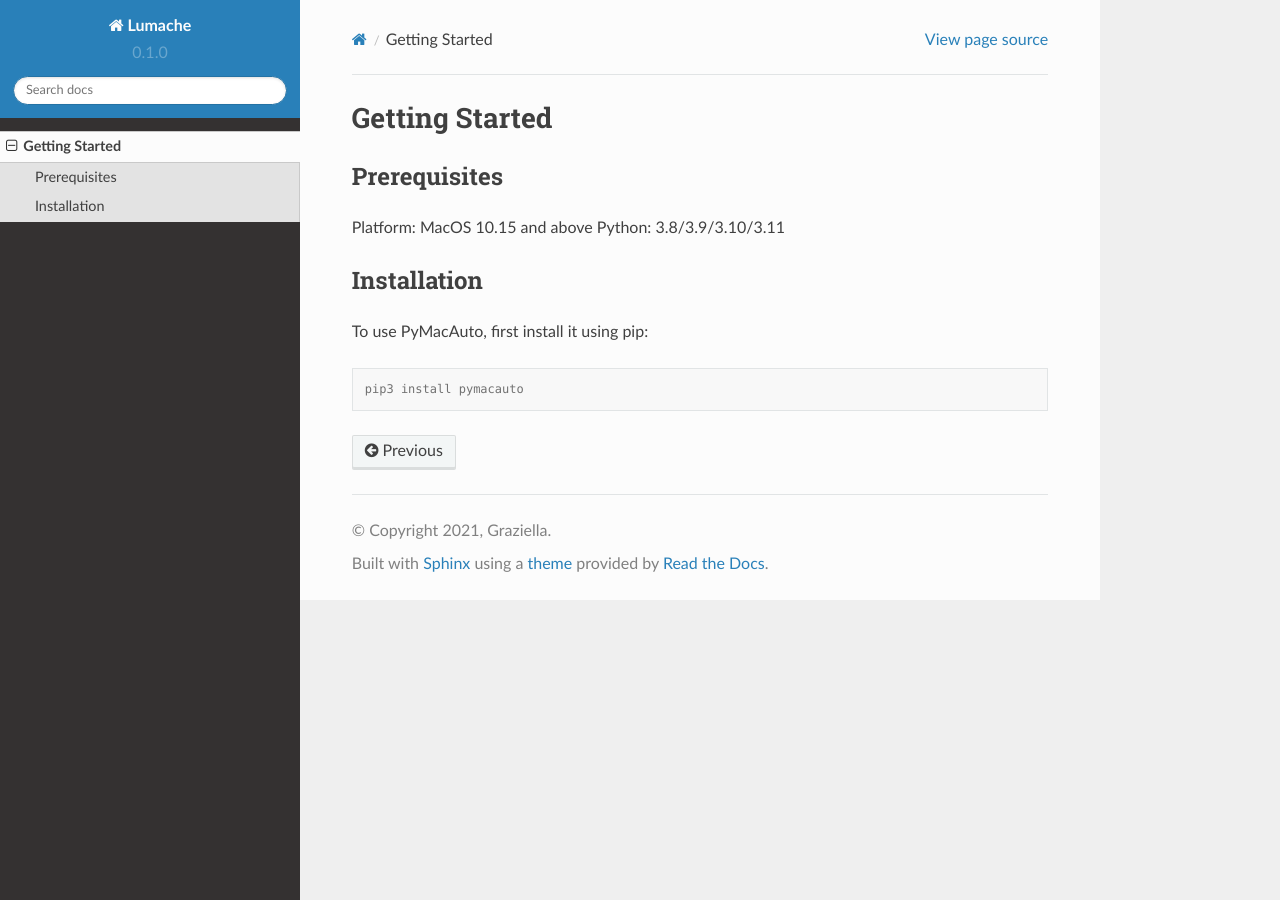
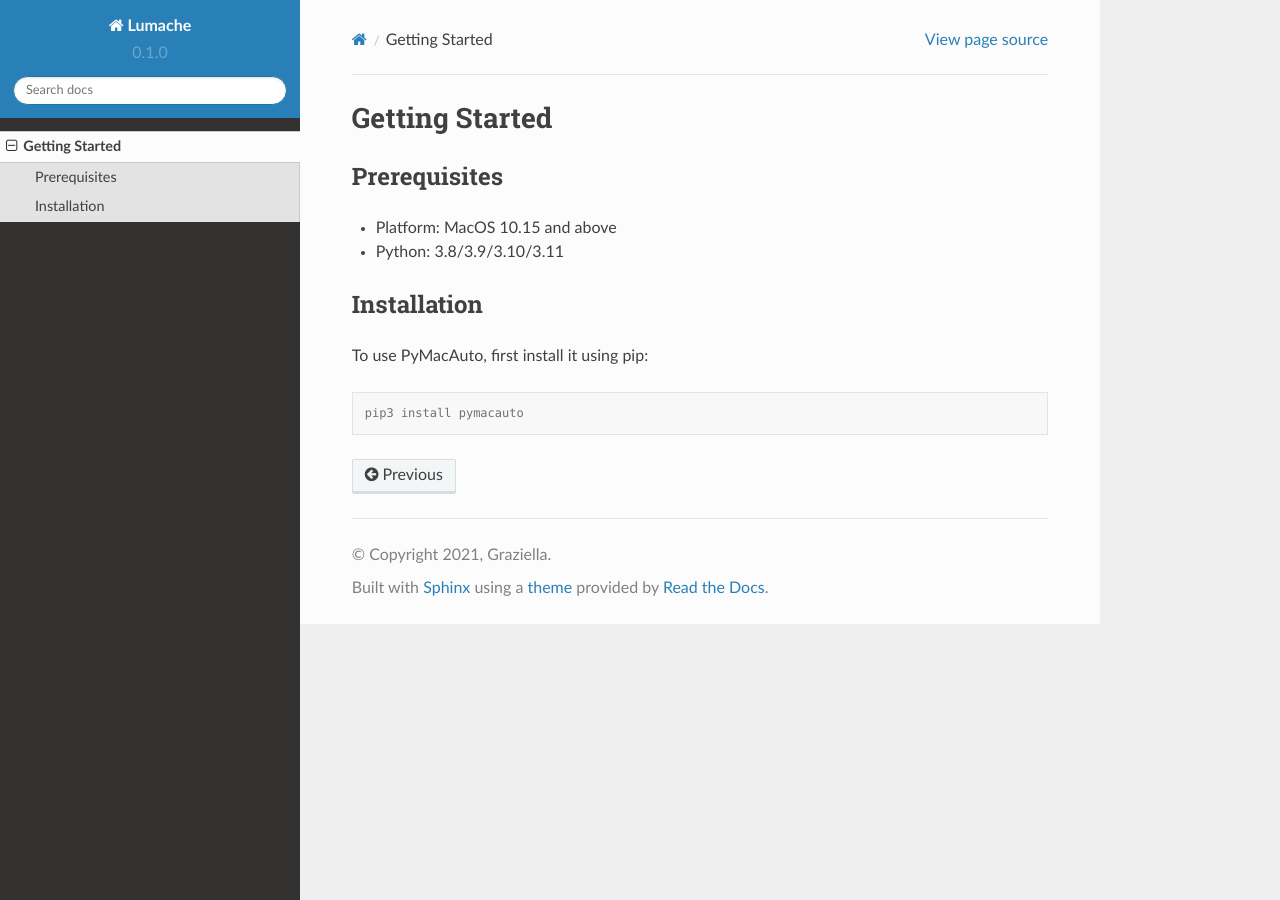
Before and after one commit to Existance29/pymacauto, a Sphinx documentation site: the page built from docs/source/getting-started.rst, in a window 1280 px wide. Built offline with Sphinx 7.4.7 and the Read the Docs theme 2.0.0, drawn with Linux system fonts in a browser that asks for light colours; part of the change alters nothing that is shown.

```diff
--- a/docs/source/getting-started.rst
+++ b/docs/source/getting-started.rst
@@ -4,8 +4,8 @@ Getting Started
 Prerequisites
 ----------------
 
-Platform: MacOS 10.15 and above
-Python: 3.8/3.9/3.10/3.11
+* Platform: MacOS 10.15 and above
+* Python: 3.8/3.9/3.10/3.11
 
 
 Installation
```
